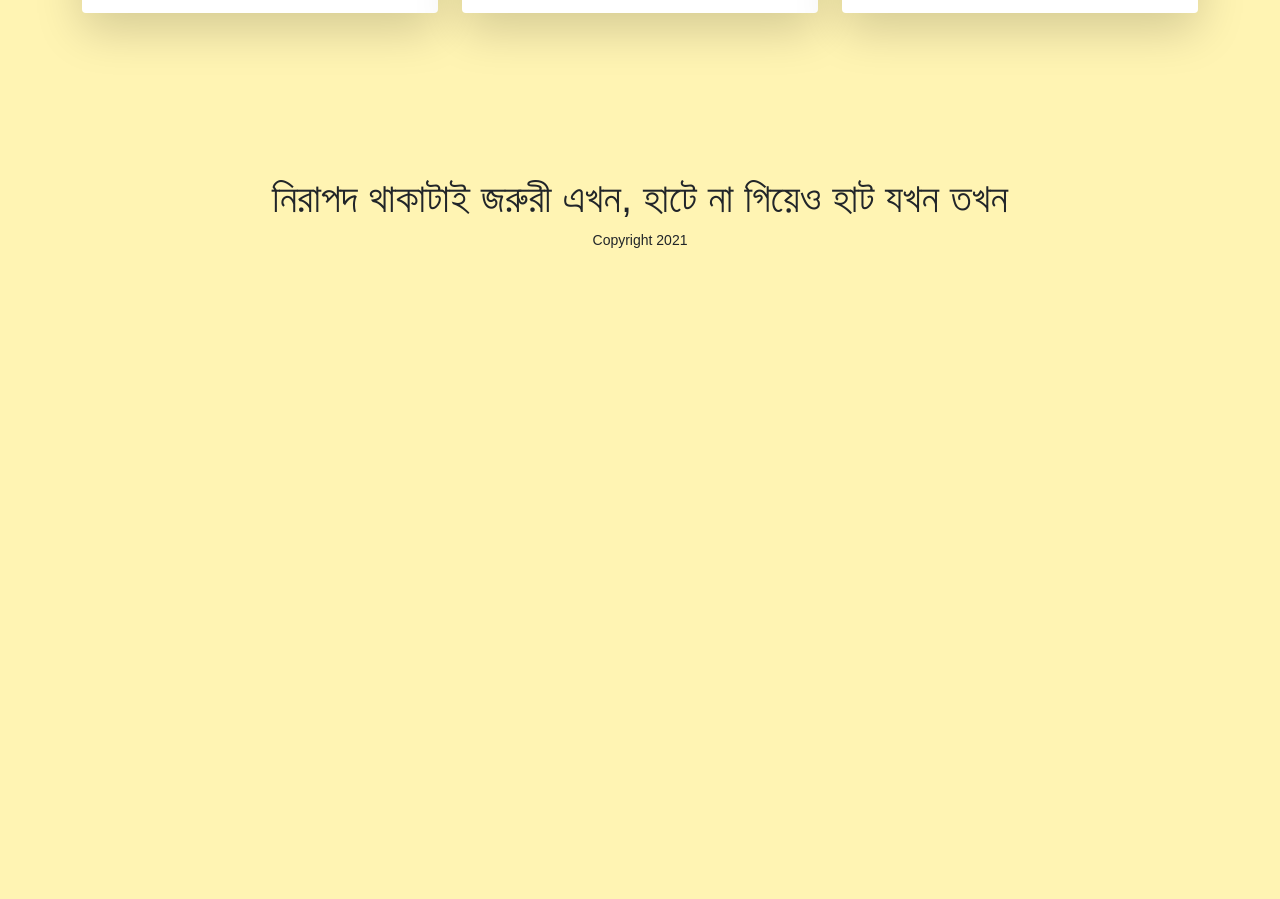
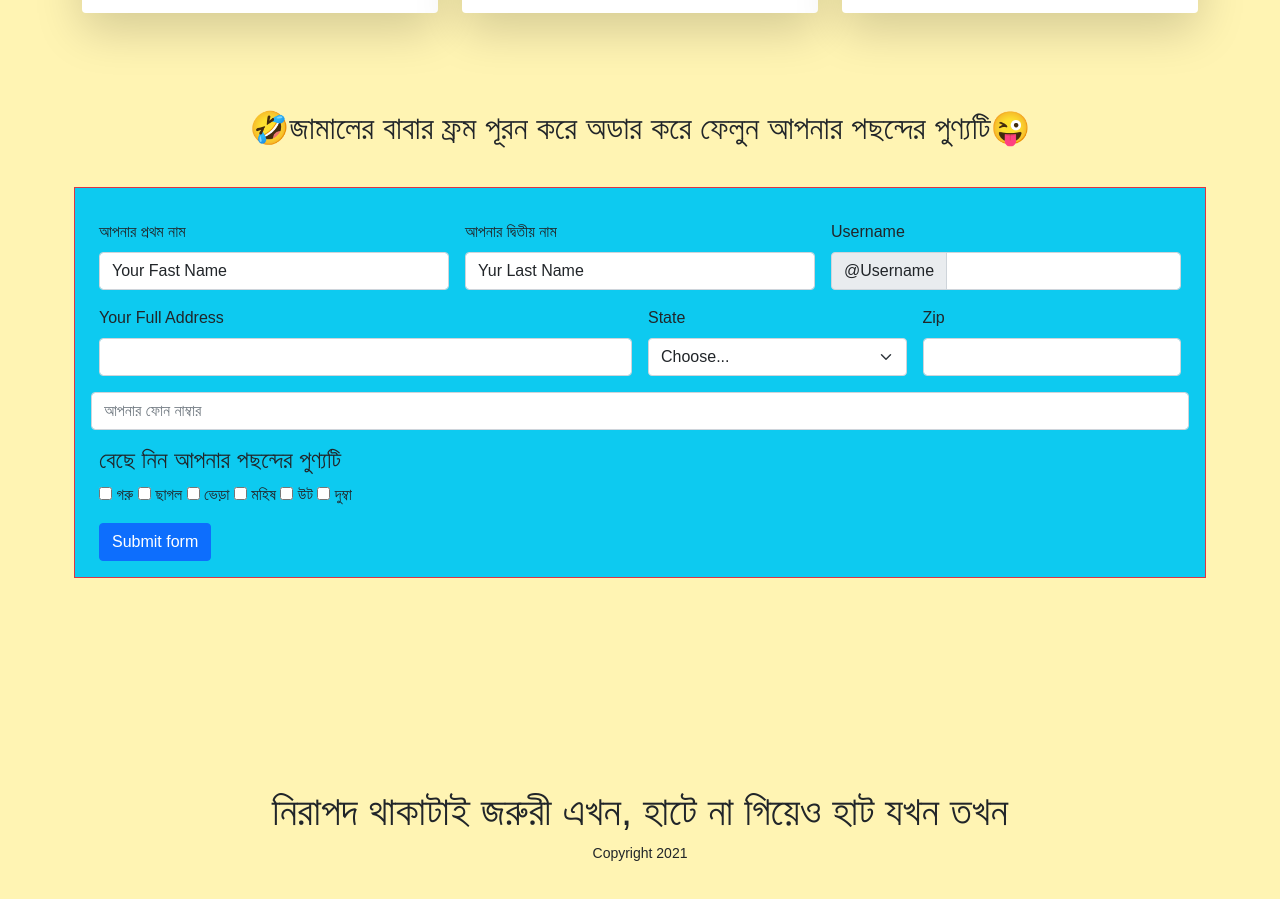
Before and after one commit to RnRukon/Digital-cow-market, a plain HTML site: page index.html in a window 1280 px wide. Shown: the part 7914-8813 px from the top of the page. Before the commit the page ends 8327 px from the top, so only its background shows below. Drawn offline with Linux system fonts and the light colour scheme; a web font is replaced by a local one.

Commit message:
form add

```diff
--- a/index.html
+++ b/index.html
@@ -721,6 +721,87 @@
             </div>
         </section>
 
+
+
+        <br><br>
+
+
+        <section class="container my-5">
+            <h2 class="text-center">🤣জামালের বাবার ফ্রম পূরন করে অডার করে ফেলুন আপনার পছন্দের পুণ্যটি😜</h2>
+            <br><br>
+            <form class="row g-3 needs-validation border border-danger p-3 bg-info" novalidate>
+                <div class="col-md-4">
+                    <label for="validationCustom01" class="form-label">আপনার প্রথম নাম</label>
+                    <input type="text" class="form-control" id="validationCustom01" value="Your Fast Name" required>
+                    <div class="valid-feedback">
+                        Looks good!
+                    </div>
+                </div>
+                <div class="col-md-4">
+                    <label for="validationCustom02" class="form-label">আপনার দ্বিতীয় নাম</label>
+                    <input type="text" class="form-control" id="validationCustom02" value="Yur Last Name" required>
+                    <div class="valid-feedback">
+                        Looks good!
+                    </div>
+                </div>
+                <div class="col-md-4">
+                    <label for="validationCustomUsername" class="form-label">Username</label>
+                    <div class="input-group has-validation">
+                        <span class="input-group-text" id="inputGroupPrepend">@Username</span>
+                        <input type="text" class="form-control" id="validationCustomUsername"
+                            aria-describedby="inputGroupPrepend" required>
+                        <div class="invalid-feedback">
+                            Please choose a username.
+                        </div>
+                    </div>
+                </div>
+                <div class="col-md-6">
+                    <label for="validationCustom03" class="form-label">Your Full Address</label>
+                    <input type="text" class="form-control" id="validationCustom03" required>
+                    <div class="invalid-feedback">
+                        Please provide a valid city.
+                    </div>
+                </div>
+                <div class="col-md-3">
+                    <label for="validationCustom04" class="form-label">State</label>
+                    <select class="form-select" id="validationCustom04" required>
+                        <option selected disabled value="">Choose...</option>
+                        <option>...</option>
+                    </select>
+                    <div class="invalid-feedback">
+                        Please select a valid state.
+                    </div>
+                </div>
+                <div class="col-md-3">
+                    <label for="validationCustom05" class="form-label">Zip</label>
+                    <input type="text" class="form-control" id="validationCustom05" required>
+                    <div class="invalid-feedback">
+                        Please provide a valid zip.
+                    </div>
+
+
+                </div>
+                <input type="text" class="form-control" required placeholder="আপনার ফোন নাম্বার">
+                <div class="col-12">
+                    <h4>বেছে নিন আপনার পছন্দের পুণ্যটি</h4>
+                    <input type="checkbox" id="vehicle1" name="vehicle1" value="Bike">
+                    <label for="vehicle1"> গরু</label>
+                    <input type="checkbox" id="vehicle2" name="vehicle2" value="Car">
+                    <label for="vehicle2"> ছাগল</label>
+                    <input type="checkbox" id="vehicle3" name="vehicle3" value="Boat">
+                    <label for="vehicle3"> ভেড়া</label>
+                    <input type="checkbox" id="vehicle1" name="vehicle1" value="Bike">
+                    <label for="vehicle1"> মহিষ</label>
+                    <input type="checkbox" id="vehicle2" name="vehicle2" value="Car">
+                    <label for="vehicle2">উট</label>
+                    <input type="checkbox" id="vehicle3" name="vehicle3" value="Boat">
+                    <label for="vehicle3"> দুম্বা</label>
+                </div>
+                <div class="col-12">
+                    <button class="btn btn-primary" type="submit">Submit form</button>
+                </div>
+            </form>
+        </section>
     </main>
 
     <footer class="d-flex justify-content-center align-items-center" style="height: 400px;">
```
